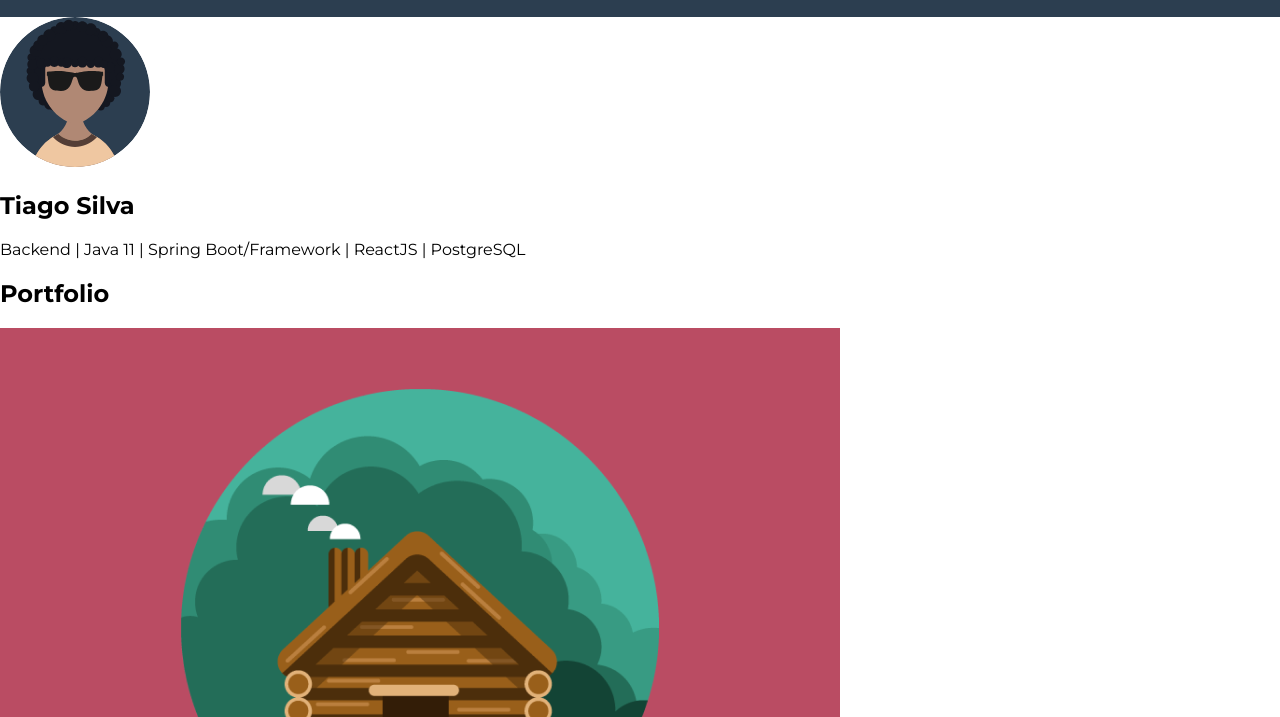
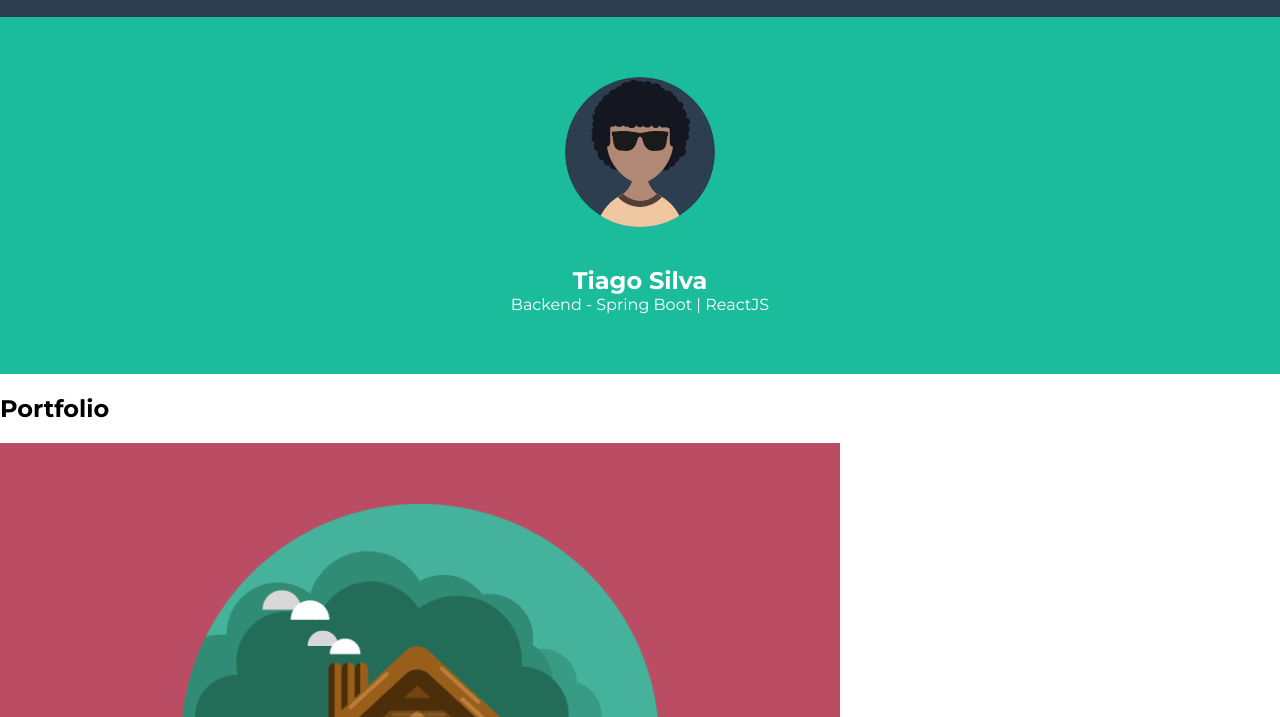
Before and after one commit to Tssa301/profile_project, a plain HTML site: page index.html in a window 1280 px wide. Shown: the part 83-800 px from the top of the page. Drawn offline with Linux system fonts and the light colour scheme.

Commit message:
Profile section style

```diff
--- a/css/styles.css
+++ b/css/styles.css
@@ -49,3 +49,25 @@ body {
   font-weight: 700;
   margin-bottom: 5;
 }
+
+/*-----------------------MAIN/SECTIONS-------------------------*/
+.profile-container {
+  background-color: #1abc9c;
+  color: #fff;
+  padding: 60px 0;
+  display: flex;
+  flex-direction: column;
+  align-items: center;
+}
+
+.profile-avatar img {
+  width: 150px;
+}
+
+.profile-title {
+  margin: 35px 0 0 0;
+}
+
+.profile-description {
+  margin: 0;
+}
--- a/index.html
+++ b/index.html
@@ -27,12 +27,12 @@
       </nav>
     </header>
     <main>
-      <section>
-        <div>
+      <section class="profile-container">
+        <div class="profile-avatar">
           <img src="/img/Profile.svg" alt="My Profile" />
         </div>
-        <h1>Tiago Silva</h1>
-        <p>Backend | Java 11 | Spring Boot/Framework | ReactJS | PostgreSQL</p>
+        <h1 class="profile-title">Tiago Silva</h1>
+        <p class="profile-description">Backend - Spring Boot | ReactJS</p>
       </section>
 
       <section>
```
